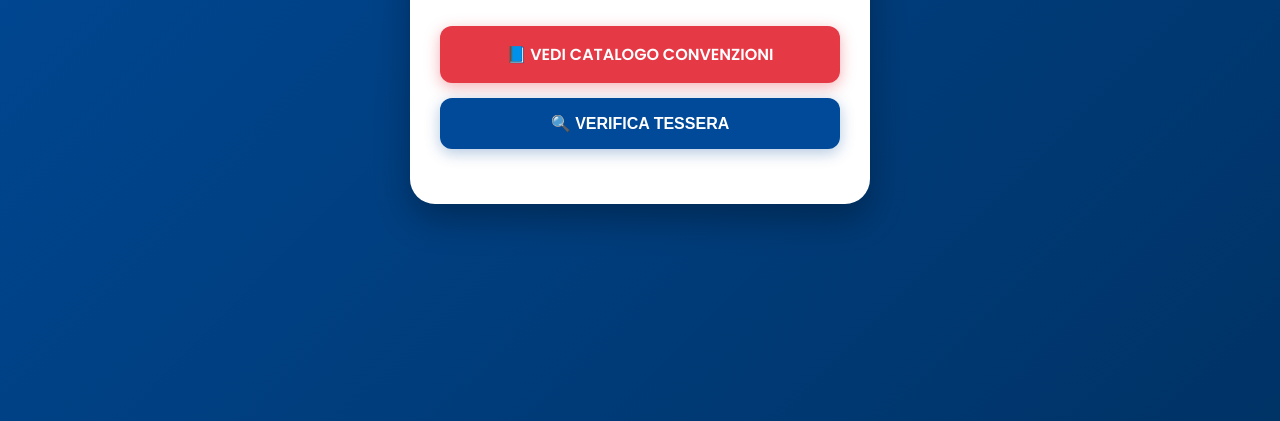
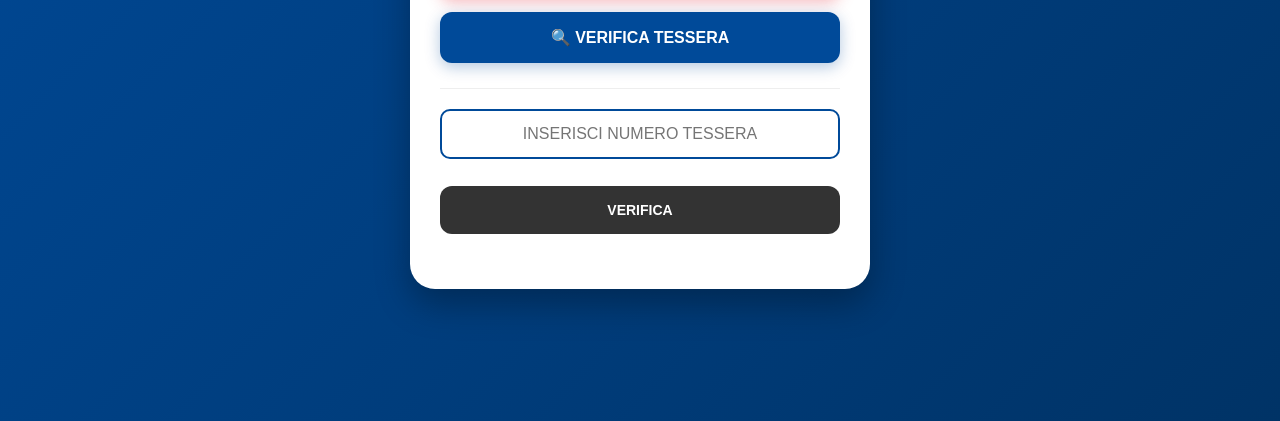
Before and after one commit to aleucos30/CNA-BAGHERIA, a plain HTML site: page index.html in a window 1280 px wide. Both pictures are taken after a click on the button "🔍 VERIFICA TESSERA". Shown: the part 379-800 px from the top of the page. Drawn offline with Linux system fonts and the light colour scheme.

Commit message:
Refactor index.html for improved card verification
Updated styles and added loading state for card verification.

```diff
--- a/index.html
+++ b/index.html
@@ -92,11 +92,10 @@
         }
 
         #search-box {
-            display: none;
+            display: none; /* Inizialmente nascosto */
             margin-top: 25px;
             padding-top: 20px;
             border-top: 1px solid #eee;
-            animation: slideDown 0.4s ease-out;
         }
 
         input {
@@ -124,15 +123,20 @@
 
         #result {
             margin-top: 15px;
-            font-weight: 600;
+            font-weight: 400;
             padding: 15px;
             border-radius: 10px;
             display: none;
-            font-size: 15px;
+            font-size: 14px;
+            line-height: 1.5;
+            text-align: left;
         }
 
         .attiva { background-color: #d4edda; color: #155724; border: 1px solid #c3e6cb; }
         .scaduta { background-color: #f8d7da; color: #721c24; border: 1px solid #f5c6cb; }
+
+        /* Animazione caricamento */
+        .loading { color: #666; font-style: italic; font-size: 13px; }
     </style>
 </head>
 
@@ -143,12 +147,10 @@
         <h1>Area Riservata</h1>
         <p class="tagline">CNA Bagheria</p>
 
-        <!-- 🔴 PULSANTE CHE PORTA AL CATALOGO HTML -->
         <a class="btn btn-offerte" href="catalogo.html">
             📘 VEDI CATALOGO CONVENZIONI
         </a>
 
-        <!-- 🔵 PULSANTE VERIFICA TESSERA -->
         <button class="btn btn-verifica" onclick="toggleSearch()">🔍 VERIFICA TESSERA</button>
 
         <div id="search-box">
@@ -161,30 +163,78 @@
     <script>
         function toggleSearch() {
             const box = document.getElementById("search-box");
-            box.style.display = box.style.display === "none" ? "block" : "none";
+            // Fix per il primo click
+            const isHidden = window.getComputedStyle(box).display === "none";
+            box.style.display = isHidden ? "block" : "none";
+            if(isHidden) document.getElementById("cardNumber").focus();
         }
 
-        function checkCard() {
-            const card = document.getElementById("cardNumber").value.trim().toUpperCase();
+        async function checkCard() {
+            const inputField = document.getElementById("cardNumber");
+            const cardInput = inputField.value.trim().toUpperCase();
             const result = document.getElementById("result");
 
-            if (!card) {
+            // Il tuo link Google Sheets pubblicato come CSV
+            const csvUrl = "https://docs.google.com/spreadsheets/d/e/2PACX-1vS1jfwi8x1JesxmsI2P6u6K33wbhdifV2IIcamPk5kU_2UlBIw4pmZjsmWMDYUICP4eAlGZJJsUKFlQ/pub?output=csv";
+
+            if (!cardInput) {
                 result.style.display = "block";
                 result.className = "scaduta";
-                result.textContent = "Inserisci un numero tessera valido.";
+                result.textContent = "Inserisci un numero tessera.";
                 return;
             }
 
-            const attive = ["ABC123", "CNA2025", "TESSERA01"];
+            // Mostra caricamento
+            result.style.display = "block";
+            result.className = "loading";
+            result.textContent = "Verifica in corso...";
 
-            if (attive.includes(card)) {
-                result.style.display = "block";
-                result.className = "attiva";
-                result.textContent = "Tessera ATTIVA ✔️";
-            } else {
-                result.style.display = "block";
+            try {
+                const response = await fetch(csvUrl);
+                const data = await response.text();
+
+                const rows = data.split(/\r?\n/);
+                let trovato = false;
+
+                // Loop saltando l'intestazione (i=1)
+                for (let i = 1; i < rows.length; i++) {
+                    // Gestione nomi con virgole racchiusi tra virgolette
+                    const columns = rows[i].split(/,(?=(?:(?:[^"]*"){2})*[^"]*$)/);
+
+                    if (columns.length < 5) continue;
+
+                    const dbCard   = columns[0].replace(/"/g, '').trim().toUpperCase();
+                    const dbNome   = columns[1].replace(/"/g, '').trim();
+                    const dbTipo   = columns[2].replace(/"/g, '').trim();
+                    const dbValido = columns[3].replace(/"/g, '').trim();
+                    const dbStato  = columns[4].replace(/"/g, '').trim().toUpperCase();
+
+                    if (dbCard === cardInput) {
+                        if (dbStato === "ATTIVA") {
+                            result.className = "attiva";
+                            result.innerHTML = `✔️ <b>TESSERA ATTIVA</b><br>
+                                                👤 ${dbNome}<br>
+                                                📅 Scadenza: ${dbValido}`;
+                        } else {
+                            result.className = "scaduta";
+                            result.innerHTML = `❌ <b>TESSERA NON ATTIVA</b><br>
+                                                👤 ${dbNome}<br>
+                                                ⚠️ Stato: ${dbStato}`;
+                        }
+                        trovato = true;
+                        break;
+                    }
+                }
+
+                if (!trovato) {
+                    result.className = "scaduta";
+                    result.innerHTML = "⚠️ Tessera non trovata o scaduta.";
+                }
+
+            } catch (error) {
                 result.className = "scaduta";
-                result.textContent = "Tessera NON valida o scaduta ❌";
+                result.textContent = "Errore di connessione al database.";
+                console.error(error);
             }
         }
     </script>
```
